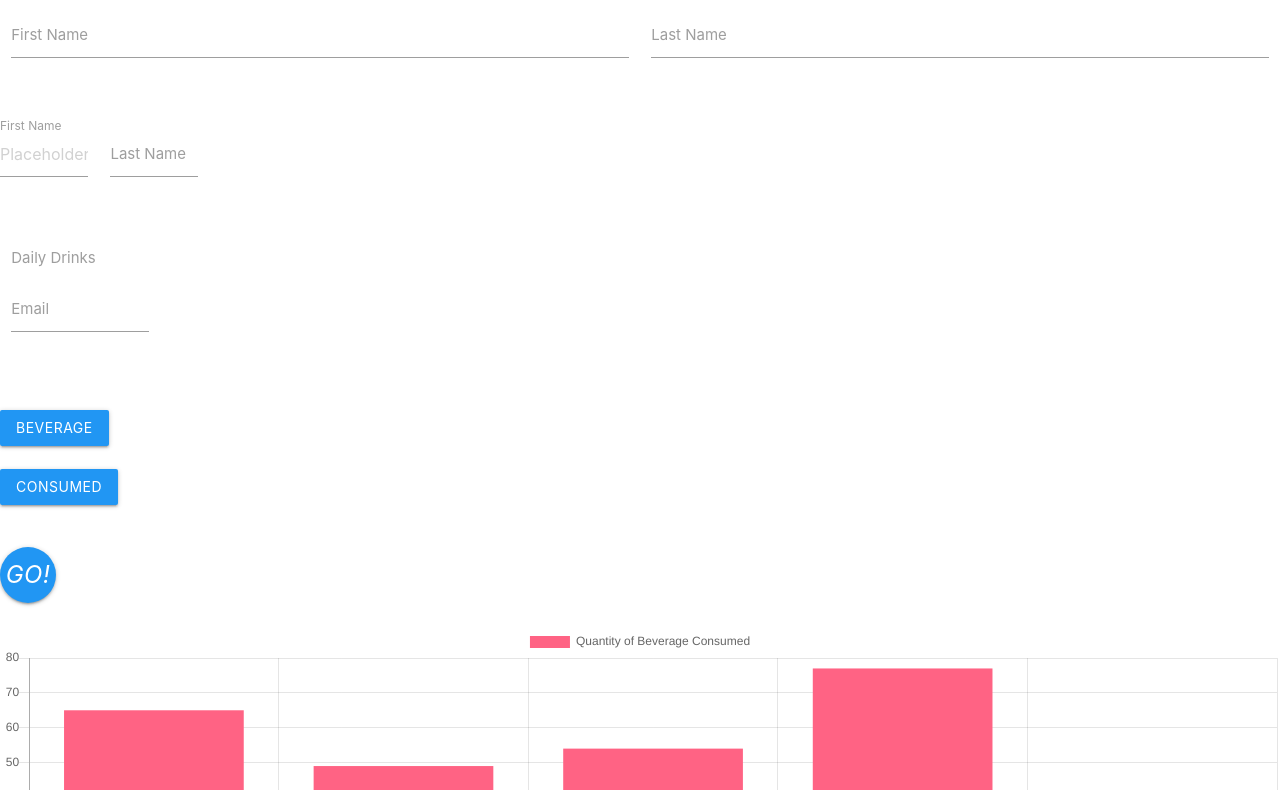
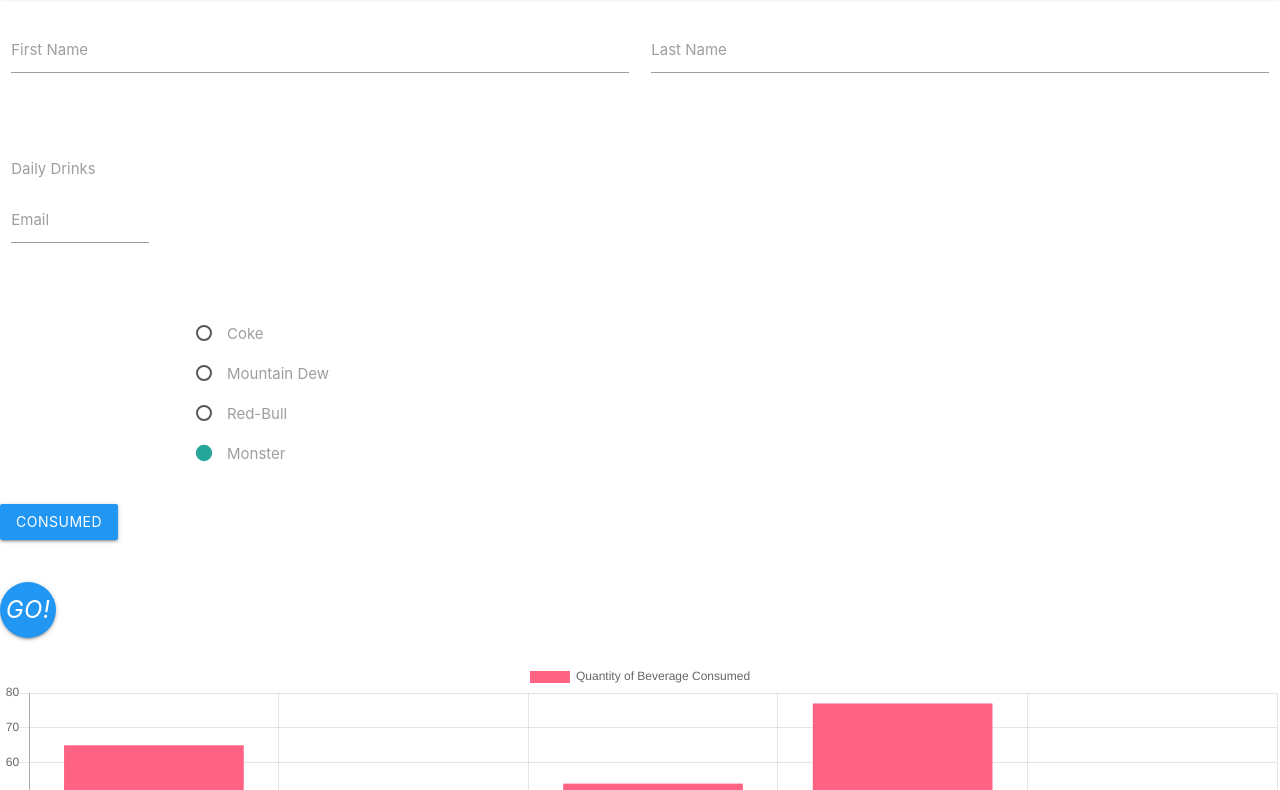
Before and after one commit to StuartMillerDev/project1, a plain HTML site: page index.html in a window 1280 px wide. Shown: the part 67-857 px from the top of the page. Drawn offline with nearby package versions, Linux system fonts and the light colour scheme; no server answers.

Commit message:
html changes
Removed dropdown, replaced with radio buttons.

```diff
--- a/assets/js/run.js
+++ b/assets/js/run.js
@@ -12,7 +12,7 @@ var config = {
 firebase.initializeApp(config);
 //reference to the database
 database= firebase.database();
-console.log(database);
+console.log("database: ",database);
 var articles=[];
 var response1;
 //ADDING ITEM TO DATABASE ON CLICK
@@ -30,8 +30,9 @@ $("#go").click(function(){
     }
     // console.log("CURRENT ITEM IN DATABASE: ", database.ref().val())
     if(fN!=null && fN!="" && lN!=null && lN!=""){
-      getNews($("#beverage_menu option:selected").text());
-      database.ref().push(data);
+      // getNews(); need to run this method with a term
+      console.log($("#beverage_menu option:selected").text());
+      database.ref().set(data);
       // console.log("Pushing data to the database: ", database.ref().val())
     }
     else{
@@ -41,10 +42,6 @@ $("#go").click(function(){
 });
 
 
-$("#beverage_menu").click(function(){
-  getNews($("#beverage_menu option:selected").text());
-  console.log(getNews("Sprite"));
-});
 
 //ITEM ADDED TO DATABASE
 database.ref().on("child_added", function(childSnapshot) {
@@ -84,6 +81,7 @@ var queryURL = "https://cors-anywhere.herokuapp.com/https://api.nytimes.com/svc/
     url: queryURL,
     method: "GET"
   }).then(function(response) {
+    console.log(response);
 response1=response;
 var newsObject=response;
 for(var i=0; i<5; i++){
@@ -159,8 +157,16 @@ $(document).on('change', function() {
   getNutritionInfo();
 });
 
+$("input").click(function(){
+  var selection=$("input:checked").val();
+  console.log("DRINK: ",selection);
+});
 
 
+//
+// $("#dropdown1").click(function(){
+//   getNews(this.value);
+// });
 
 
 // <div class="slider">
--- a/index.html
+++ b/index.html
@@ -48,16 +48,8 @@
   <div>
     <div class="row">
       <form class="col s12">
-        <div class="row">
-          <div class="input-field col s2">
-            <input placeholder="Placeholder" id="first_name" type="text" class="validate">
-            <label for="first_name">First Name</label>
-          </div>
-          <div class="input-field col s2">
-            <input id="last_name" type="text" class="validate">
-            <label for="last_name">Last Name</label>
-          </div>
-        </div>
+
+
           <div class="input-field col s3">
             <select id="beverage_menu">
               <option value="coca cola">Coke</option>
@@ -68,6 +60,9 @@
             </select>
           <label>Daily Drinks</label>
         </div>
+
+
+
       </div>
       <div class="row">
         <div class="input-field col s3">
@@ -83,14 +78,39 @@
   </div>
   <div>
     <!-- Dropdown Trigger -->
-    <a class='dropdown-button btn blue' href='#' data-activates='dropdown1'>Beverage</a>
+
     <!-- Dropdown Structure -->
-    <ul id='dropdown1' class='dropdown-content'>
-      <li class="coke" value="coke"><a href="#!" id="coke">Coke</a></li>
-      <li class="redBull" value="redBull"><a href="#!" id="coke">Red Bull</a></li>
-      <li class="monster" value="monster"><a href="#!" id="coke">Monster</a></li>
-      <li class="mountainDew" value="mountainDew"><a href="#!" id="coke">Mountain Dew</a></li>
-    </ul>
+    <div class="container text-center">
+      <div class="">
+
+  <form action="#" id="beverage_menu">
+    <p>
+      <label>
+        <input name="group1" type="radio" value="Coke" checked />
+        <span>Coke</span>
+      </label>
+    </p>
+    <p>
+      <label>
+        <input name="group1" type="radio" value="Mountain Dew" checked />
+        <span>Mountain Dew</span>
+      </label>
+    </p>
+    <p>
+      <label>
+        <input name="group1" type="radio" value="Red-Bull" checked />
+        <span>Red-Bull</span>
+      </label>
+    </p>
+    <p>
+      <label>
+        <input name="group1" type="radio" value="Monster" checked />
+        <span>Monster</span>
+      </label>
+    </p>
+  </form>
+      </div>
+    </div>
   </div>
   <br>
   <div>
```
Lines whose indentation alone changed are shown as unchanged.
